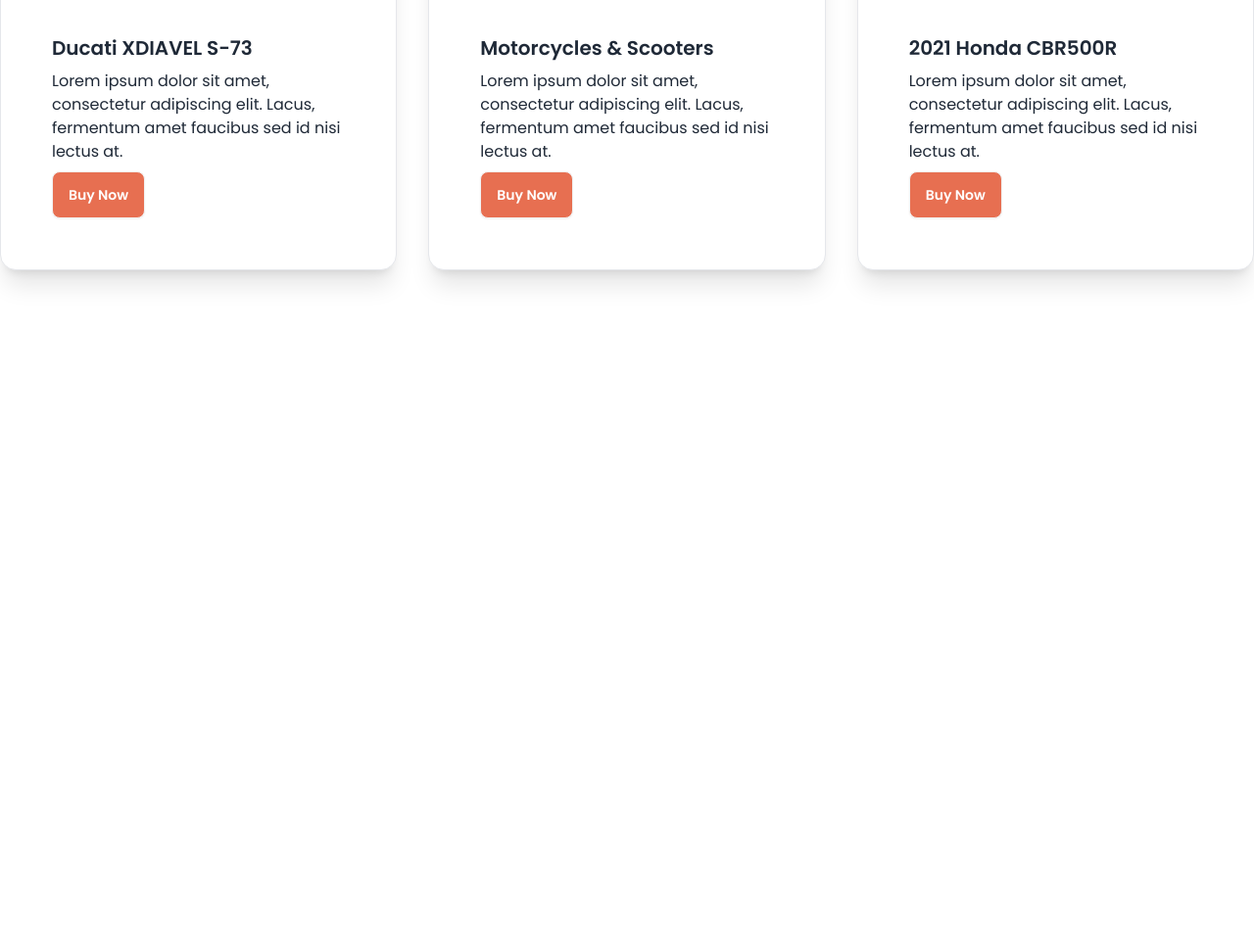
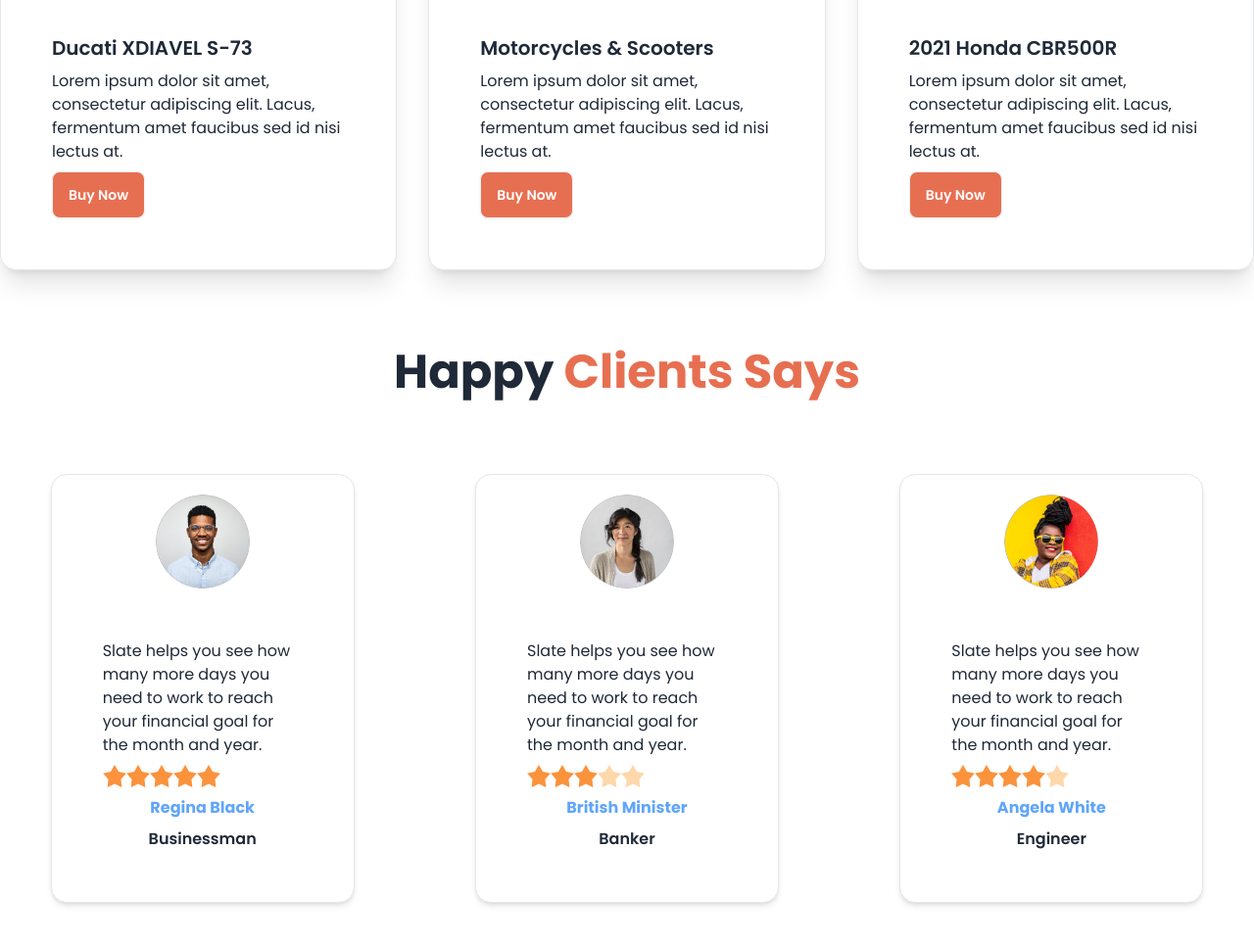
Before and after one commit to fahimbrew/biker-zone-website, a plain HTML site: page index.html in a window 1280 px wide. Shown: the part 1615-2579 px from the top of the page at 98% size. Before the commit the page ends 1971 px from the top, so only its background shows below. Drawn offline with nearby package versions, Linux system fonts and the light colour scheme.

Commit message:
ratings section has been done

```diff
--- a/index.html
+++ b/index.html
@@ -228,6 +228,106 @@
         </section>
         <!-- Latest News Ends -->
         <!-- Happy clients starts -->
+        <section class="mb-20">
+            <!-- title -->
+            <h2 class="text-3xl md:text-5xl font-bold text-center mb-20">Happy <span class="text-bike-primary">Clients
+                    Says</span></h2>
+            <!-- Reviews Cards -->
+            <div class="grid grid-cols-1 gap-5 md:grid-cols-3">
+                <!-- card--1 -->
+                <div
+                    class="hover:bg-pink-200 transition-colors duration-200 ease-in card bg-base-100 border p-5 space-y-5 w-9/12 mx-auto shadow-md">
+                    <!-- avatar -->
+                    <div class="avatar flex justify-center">
+                        <div class="w-24 rounded-full">
+                            <img src="images/others/user-1.png" />
+                        </div>
+                    </div>
+                    <div class="card-body">
+
+                        <p>Slate helps you see how
+                            many more days you need
+                            to work to reach your financial
+                            goal for the month and year.</p>
+                        <!-- ratings -->
+                        <div class="rating">
+                            <input type="radio" name="rating-2" class="mask mask-star-2 bg-orange-400" />
+                            <input type="radio" name="rating-2" class="mask mask-star-2 bg-orange-400" />
+                            <input type="radio" name="rating-2" class="mask mask-star-2 bg-orange-400" />
+                            <input type="radio" name="rating-2" class="mask mask-star-2 bg-orange-400" />
+                            <input type="radio" name="rating-2" class="mask mask-star-2 bg-orange-400"
+                                checked="checked" />
+                        </div>
+                        <!-- user name -->
+                        <h3 class="text-blue-400 text-center font-bold">Regina Black</h3>
+                        <h5 class="text-center font-semibold">Businessman</h5>
+
+                    </div>
+                </div>
+                <!-- card--2 -->
+                <div
+                    class="hover:bg-pink-200 transition-colors duration-200 ease-in card bg-base-100 border p-5 space-y-5 w-9/12 mx-auto shadow-md">
+                    <!-- avatar -->
+                    <div class="avatar flex justify-center">
+                        <div class="w-24 rounded-full">
+                            <img src="images/others/user-2.png" />
+                        </div>
+                    </div>
+                    <div class="card-body">
+
+                        <p>Slate helps you see how
+                            many more days you need
+                            to work to reach your financial
+                            goal for the month and year.</p>
+                        <!-- ratings -->
+                        <div class="rating">
+                            <input type="radio" name="rating-2" class="mask mask-star-2 bg-orange-400" />
+                            <input type="radio" name="rating-2" class="mask mask-star-2 bg-orange-400"
+                                checked="checked" />
+                            <input type="radio" name="rating-2" class="mask mask-star-2 bg-orange-400" />
+                            <input type="radio" name="rating-2" class="mask mask-star-2 bg-orange-200" />
+                            <input type="radio" name="rating-2" class="mask mask-star-2 bg-orange-200" />
+                        </div>
+                        <!-- user name -->
+                        <h3 class="text-blue-400 text-center font-bold">British Minister</h3>
+                        <h5 class="text-center font-semibold">Banker</h5>
+
+                    </div>
+                </div>
+                <!-- card--3 -->
+                <div
+                    class="hover:bg-pink-200 transition-colors duration-200 ease-in card bg-base-100 border p-5 space-y-5 w-9/12 mx-auto shadow-md">
+                    <!-- avatar -->
+                    <div class="avatar flex justify-center">
+                        <div class="w-24 rounded-full">
+                            <img src="images/others/user-3.png" />
+                        </div>
+                    </div>
+                    <div class="card-body">
+
+                        <p>Slate helps you see how
+                            many more days you need
+                            to work to reach your financial
+                            goal for the month and year.</p>
+                        <!-- ratings -->
+                        <div class="rating">
+                            <input type="radio" name="rating-2" class="mask mask-star-2 bg-orange-400" />
+                            <input type="radio" name="rating-2" class="mask mask-star-2 bg-orange-400" />
+                            <input type="radio" name="rating-2" class="mask mask-star-2 bg-orange-400" />
+                            <input type="radio" name="rating-2" class="mask mask-star-2 bg-orange-400" />
+                            <input type="radio" name="rating-2" class="mask mask-star-2 bg-orange-200"
+                                checked="checked" />
+                        </div>
+                        <!-- user name -->
+                        <h3 class="text-blue-400 text-center font-bold">Angela White</h3>
+                        <h5 class="text-center font-semibold">Engineer</h5>
+
+                    </div>
+                </div>
+
+            </div>
+
+        </section>
         <!-- happy clients ends -->
 
 
```
